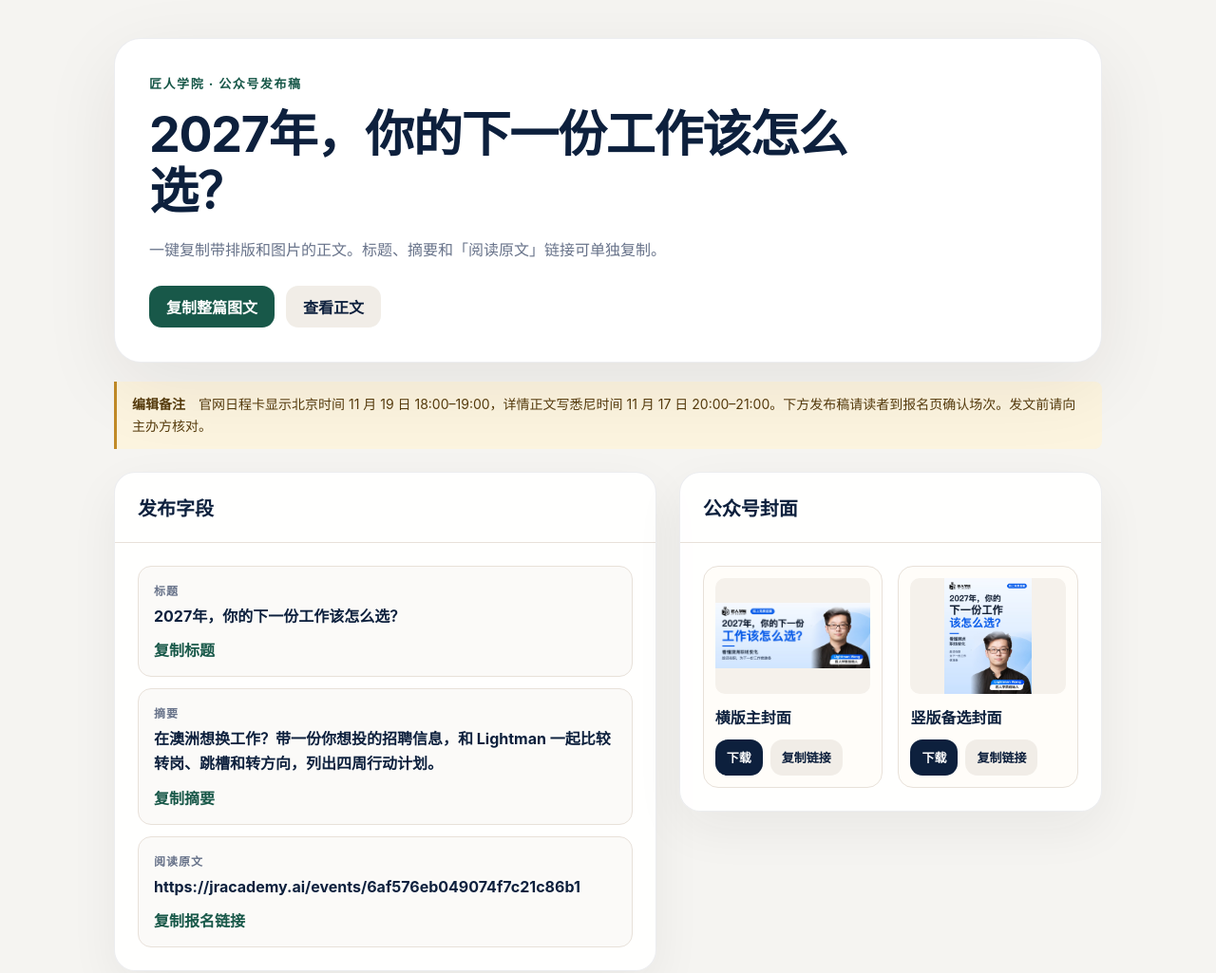
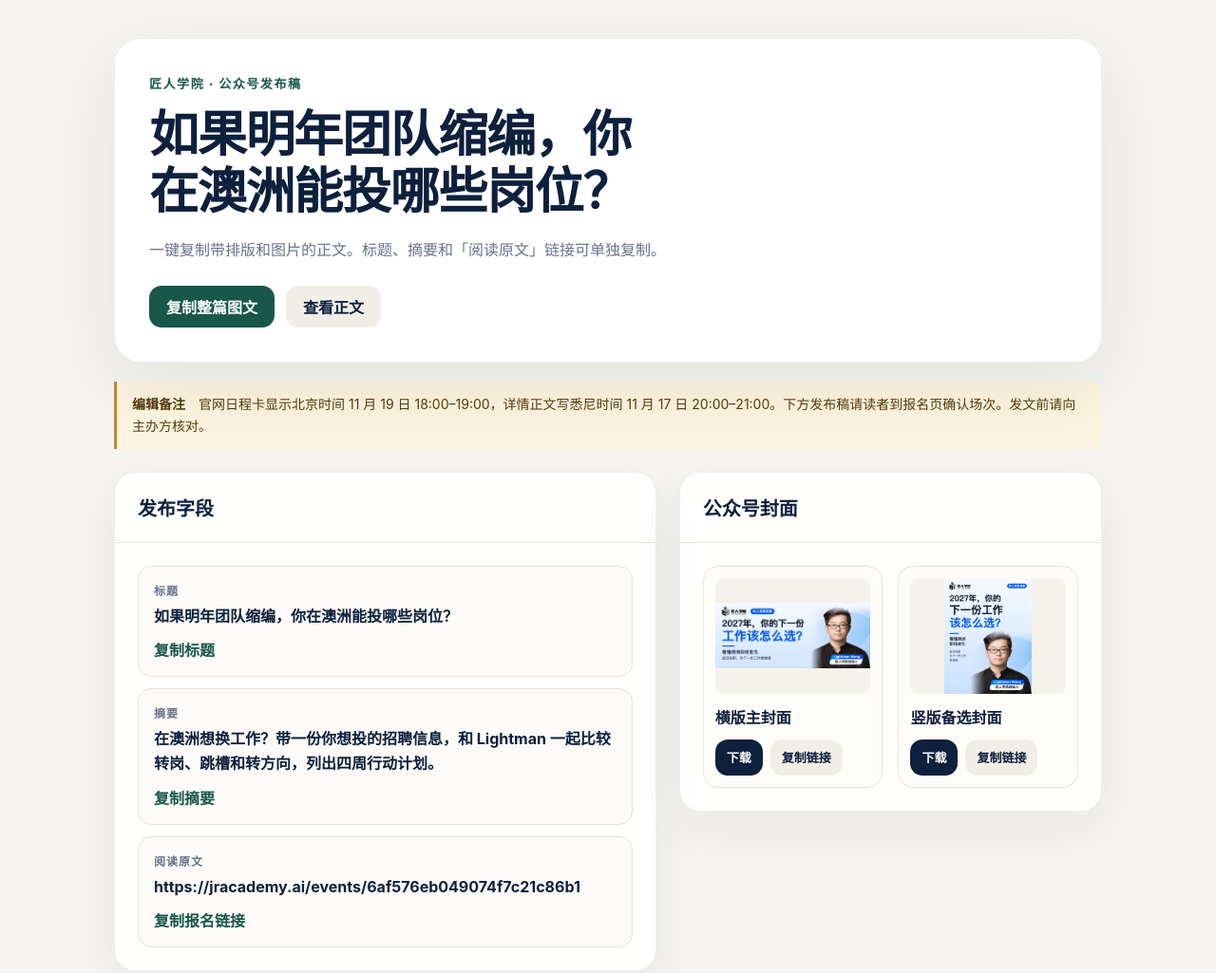
Before and after one commit to simone0618/ai-agent-wechat-copy-0910, a plain HTML site: page career-next-job-2027/index.html in a window 1280 px wide. Shown: the top 1025 px of the page at 95% size. Drawn offline with Linux system fonts and the light colour scheme.

Commit message:
Sharpen Australian career webinar WeChat headline

```diff
--- a/career-next-job-2027/index.html
+++ b/career-next-job-2027/index.html
@@ -4,9 +4,10 @@
   <meta charset="utf-8">
   <meta name="viewport" content="width=device-width, initial-scale=1">
   <meta name="robots" content="noindex">
-  <meta name="description" content="《2027年，你的下一份工作该怎么选？》微信公众号发布稿。">
+  <meta name="description" content="《如果明年团队缩编，你在澳洲能投哪些岗位？》微信公众号发布稿。">
+  <meta property="og:title" content="如果明年团队缩编，你在澳洲能投哪些岗位？">
   <meta property="og:image" content="https://simone0618.github.io/ai-agent-wechat-copy-0910/career-next-job-2027/assets/cover-wide.jpg">
-  <title>2027年，你的下一份工作该怎么选？｜公众号发布稿</title>
+  <title>如果明年团队缩编，你在澳洲能投哪些岗位？｜公众号发布稿</title>
   <link rel="stylesheet" href="../styles.css">
   <style>
     body { background: #f5f4f1; }
@@ -14,7 +15,7 @@
     .hero { background: #fff; }
     .hero::after { display: none; }
     .hero .eyebrow { margin: 0 0 12px; color: #185849; }
-    h1 { font-size: clamp(29px, 5vw, 52px); line-height: 1.15; letter-spacing: -.025em; }
+    h1 { font-size: clamp(29px, 5vw, 52px); line-height: 1.15; letter-spacing: -.025em; text-wrap: balance; }
     .button.accent { background: #185849; }
     .mini-action { color: #185849; }
     .grid { grid-template-columns: minmax(0, 1fr) minmax(300px, .78fr); }
@@ -32,7 +33,7 @@
   <main class="shell">
     <header class="hero">
       <p class="eyebrow">匠人学院 · 公众号发布稿</p>
-      <h1>2027年，你的下一份工作该怎么选？</h1>
+      <h1>如果明年团队缩编，你在澳洲能投哪些岗位？</h1>
       <p>一键复制带排版和图片的正文。标题、摘要和「阅读原文」链接可单独复制。</p>
       <div class="actions">
         <button class="button accent" type="button" data-copy-rich>复制整篇图文</button>
@@ -50,7 +51,7 @@
         <div class="panel-body">
           <div class="field">
             <div class="field-label">标题</div>
-            <div class="field-value" id="article-title">2027年，你的下一份工作该怎么选？</div>
+            <div class="field-value" id="article-title">如果明年团队缩编，你在澳洲能投哪些岗位？</div>
             <button class="mini-action" type="button" data-copy-text="#article-title">复制标题</button>
           </div>
           <div class="field">
```
